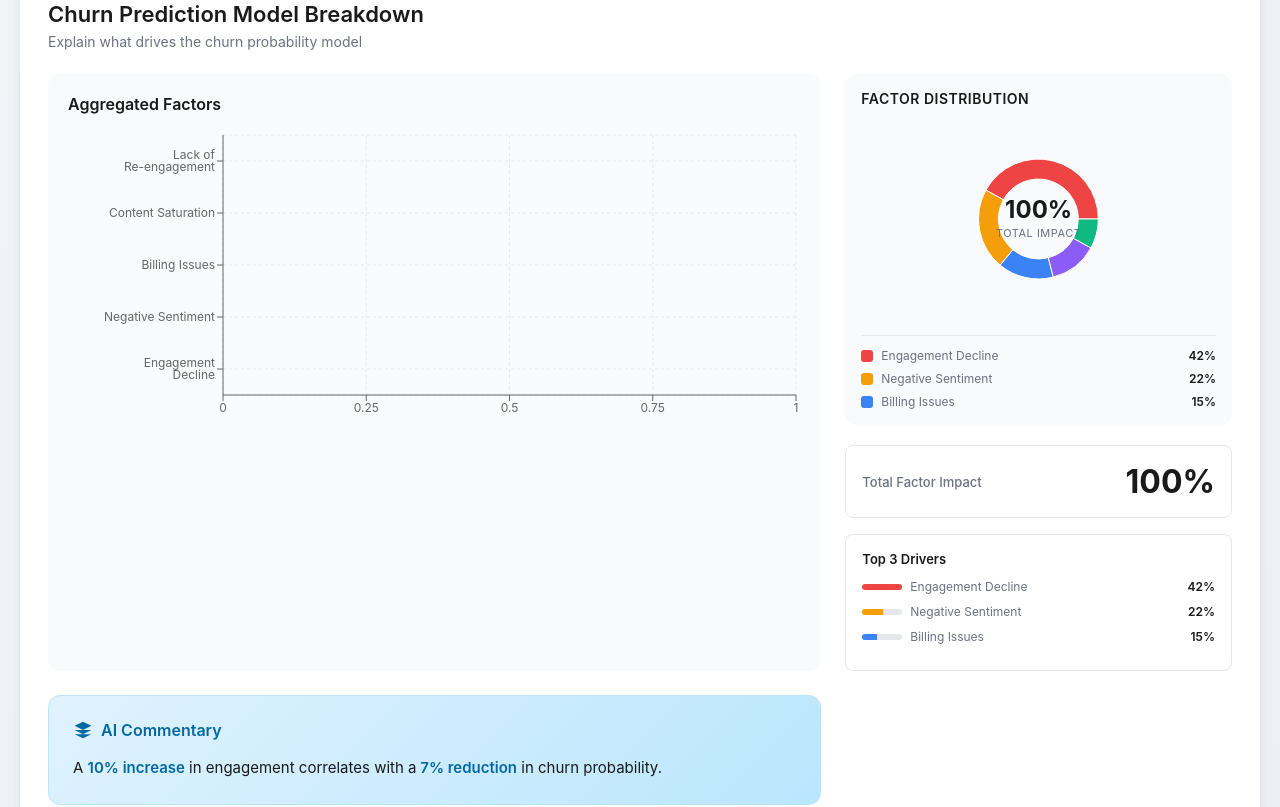
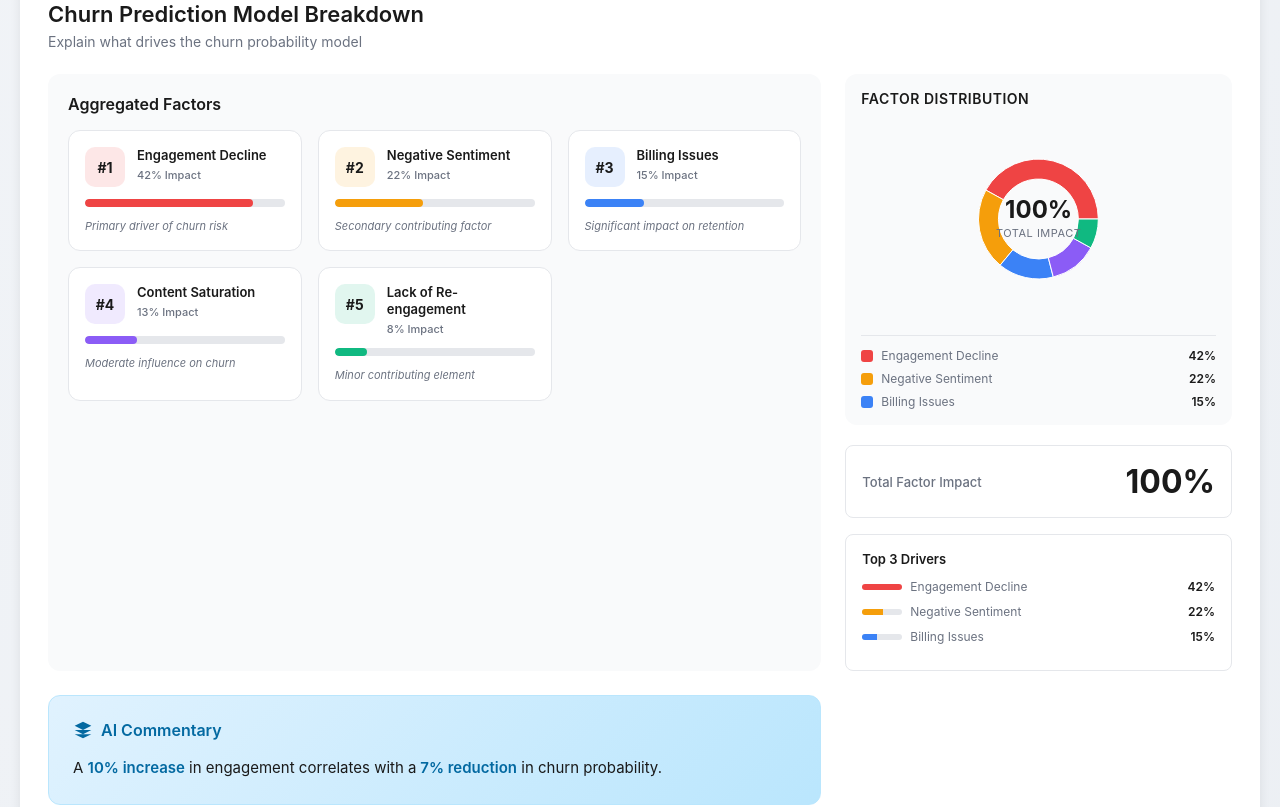
Before and after one commit to arunabh88/ChurnDashboard, a React (Vite) app: page / in a window 1280 px wide. Shown: the part 2360-3167 px from the top of the page. Built offline with nearby package versions, Linux system fonts and the light colour scheme.

Commit message:
Replace bar chart with card-based visualization for Aggregated Factors

```diff
--- a/src/components/ModelBreakdown.css
+++ b/src/components/ModelBreakdown.css
@@ -180,6 +180,94 @@
   border-radius: 12px;
 }
 
+.factor-cards-grid {
+  display: grid;
+  grid-template-columns: repeat(auto-fit, minmax(200px, 1fr));
+  gap: 16px;
+  margin-top: 16px;
+}
+
+.factor-card {
+  background: white;
+  border-radius: 12px;
+  padding: 16px;
+  border: 1px solid #e5e7eb;
+  transition: all 0.3s;
+}
+
+.factor-card:hover {
+  transform: translateY(-2px);
+  box-shadow: 0 4px 12px rgba(0, 0, 0, 0.1);
+  border-color: #d1d5db;
+}
+
+.factor-card-header {
+  display: flex;
+  align-items: flex-start;
+  gap: 12px;
+  margin-bottom: 12px;
+}
+
+.factor-icon-wrapper {
+  width: 40px;
+  height: 40px;
+  border-radius: 10px;
+  display: flex;
+  align-items: center;
+  justify-content: center;
+  flex-shrink: 0;
+}
+
+.factor-rank {
+  font-size: 14px;
+  font-weight: 700;
+  color: #1a1a1a;
+}
+
+.factor-info {
+  flex: 1;
+}
+
+.factor-name-card {
+  font-size: 13px;
+  font-weight: 600;
+  color: #1a1a1a;
+  margin-bottom: 4px;
+  line-height: 1.3;
+}
+
+.factor-percentage {
+  font-size: 11px;
+  color: #6b7280;
+  font-weight: 500;
+}
+
+.factor-progress-wrapper {
+  margin: 12px 0;
+}
+
+.factor-progress-bar {
+  width: 100%;
+  height: 8px;
+  background: #e5e7eb;
+  border-radius: 4px;
+  overflow: hidden;
+}
+
+.factor-progress-fill {
+  height: 100%;
+  border-radius: 4px;
+  transition: width 0.5s ease;
+}
+
+.factor-description {
+  font-size: 11px;
+  color: #6b7280;
+  font-style: italic;
+  margin-top: 8px;
+  line-height: 1.4;
+}
+
 .chart-title {
   font-size: 18px;
   font-weight: 600;
--- a/src/components/ModelBreakdown.jsx
+++ b/src/components/ModelBreakdown.jsx
@@ -29,19 +29,42 @@ function ModelBreakdown() {
       <div className="model-content">
         <div className="factors-chart">
           <h3 className="chart-title">Aggregated Factors</h3>
-          <ResponsiveContainer width="100%" height={300}>
-            <BarChart data={factors} layout="horizontal">
-              <CartesianGrid strokeDasharray="3 3" stroke="#e5e7eb" />
-              <XAxis type="number" tick={{ fontSize: 12 }} />
-              <YAxis dataKey="factor" type="category" tick={{ fontSize: 12 }} width={150} />
-              <Tooltip />
-              <Bar dataKey="value">
-                {factors.map((entry, index) => (
-                  <Cell key={`cell-${index}`} fill={entry.color} />
-                ))}
-              </Bar>
-            </BarChart>
-          </ResponsiveContainer>
+          <div className="factor-cards-grid">
+            {factors.map((factor, index) => {
+              const percentage = (factor.value / 50) * 100
+              return (
+                <div key={index} className="factor-card">
+                  <div className="factor-card-header">
+                    <div className="factor-icon-wrapper" style={{ backgroundColor: factor.color + '20' }}>
+                      <span className="factor-rank">#{index + 1}</span>
+                    </div>
+                    <div className="factor-info">
+                      <div className="factor-name-card">{factor.factor}</div>
+                      <div className="factor-percentage">{factor.value}% Impact</div>
+                    </div>
+                  </div>
+                  <div className="factor-progress-wrapper">
+                    <div className="factor-progress-bar">
+                      <div
+                        className="factor-progress-fill"
+                        style={{
+                          width: `${percentage}%`,
+                          backgroundColor: factor.color
+                        }}
+                      />
+                    </div>
+                  </div>
+                  <div className="factor-description">
+                    {index === 0 && "Primary driver of churn risk"}
+                    {index === 1 && "Secondary contributing factor"}
+                    {index === 2 && "Significant impact on retention"}
+                    {index === 3 && "Moderate influence on churn"}
+                    {index === 4 && "Minor contributing element"}
+                  </div>
+                </div>
+              )
+            })}
+          </div>
         </div>
 
         <div className="model-insights">
```
